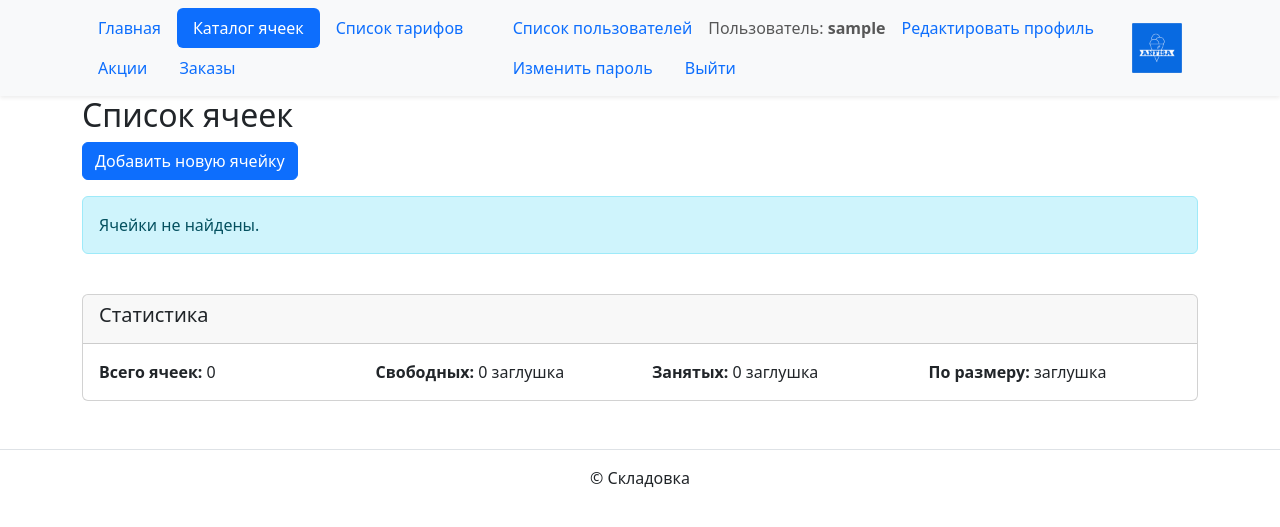
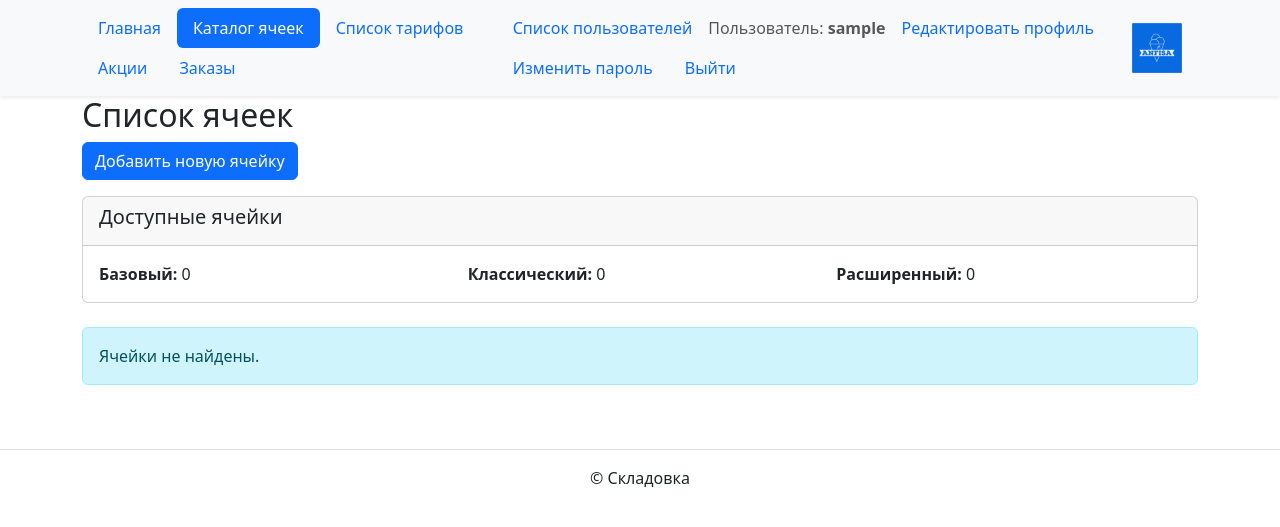
Before and after one commit to OsipovaDM/stockroom_1_0, a Django app: page /cells/ in a window 1280 px wide. Shown: the top 527 px of the page. Run offline with Django 4.2, Linux system fonts and the light colour scheme; the visitor is signed in with stand-in values (Sample User, id 1); data that the repository does not hold is empty; parts of the project's set-up code (start-up, migrations or seed data) failed here and were passed over; some libraries are stand-ins or nearby versions.

Commit message:
Контекст Ячеек для разных ролей

```diff
--- a/stockroom/data/views.py
+++ b/stockroom/data/views.py
@@ -48,6 +48,21 @@ class CellListView(ListView):
     model = Cell
     ordering = 'number'
     paginate_by = 5
+
+    def get_context_data(self, **kwargs):
+        context = {}
+        cells = Cell.objects.filter(is_active=True)
+        context['size_stats'] = {
+            'small': cells.filter(size='small').count(),
+            'medium': cells.filter(size='medium').count(),
+            'large': cells.filter(size='large').count(),
+        }
+
+        user = self.request.user
+        if user.is_authenticated or (user.is_staff or user.is_superuser):
+            context.update(super().get_context_data(**kwargs))
+
+        return context
 
 
 class CellCreateView(WorkerMixin, CellMixin, CellFormMixin, CreateView):
--- a/stockroom/templates/data/cell_list.html
+++ b/stockroom/templates/data/cell_list.html
@@ -14,6 +14,33 @@
       </div>
     {% endif %}
 
+    {% if size_stats %}
+      <div class="row mb-4">
+        <div class="col-12">
+          <div class="card">
+            <div class="card-header">
+              <h5>Доступные ячейки</h5>
+            </div>
+            <div class="card-body">
+              <div class="row">
+                <div class="col-md-4">
+                  <strong>Базовый: </strong> {{ size_stats.small }}
+                </div>
+                <div class="col-md-4">
+                  <strong>Классический: </strong> {{ size_stats.medium }}
+                </div>
+                <div class="col-md-4">
+                  <strong>Расширенный: </strong> {{ size_stats.large }}
+                </div>
+              </div>
+            </div>
+          </div>
+        </div>
+      </div>
+    {% endif %}
+
+    <!-- Для сотрудников -->
+    {% if user.is_authenticated or user.is_staff and user.is_superuser %}
       <div class="row">
         {% for cell in cell_list %}
           <div class="col-md-6 col-lg-4 mb-3">
@@ -38,8 +65,6 @@
                 </p>
               </div>
 
-            <!-- Блок кнопок с проверкой прав -->
-            {% if user.is_authenticated %}
               {%if user == cell.author or user.is_superuser %}
                 <div class="card-footer">
                     <div class="d-flex gap-2">
@@ -47,7 +72,6 @@
                     <a href="{% url 'data:cell_delete' cell.id %}" class="btn btn-sm btn-outline-danger">Удалить</a>
                     </div>
                 </div>
-              {% endif %}
               {% endif %}
             </div>
           </div>
@@ -59,37 +83,7 @@
           </div>
         {% endfor %}
       </div>
-
-    <!-- Статистика для админов -->
-    {% if user.is_staff or user.is_superuser %}
-      <div class="row mt-4">
-        <div class="col-12">
-          <div class="card">
-            <div class="card-header">
-              <h5>Статистика</h5>
-            </div>
-            <div class="card-body">
-              <div class="row">
-                <div class="col-md-3">
-                  <strong>Всего ячеек: </strong> {{ cell_list.count }}
-                </div>
-                <div class="col-md-3">
-                  <strong>Свободных: </strong> {{ cell_list|length|add:"0" }} заглушка  <!-- Заглушка, нужно передавать в контекст -->
-                </div>
-                <div class="col-md-3">
-                  <strong>Занятых:</strong> 0 заглушка <!-- Заглушка -->
-                </div>
-                <div class="col-md-3">
-                  <strong>По размеру: </strong> заглушка
-                  <!-- Можно добавить группировку по размеру -->
-                </div>
-              </div>
-            </div>
-          </div>
-        </div>
-      </div>
+      {% include "includes/paginator.html" %}
     {% endif %}
-
-    {% include "includes/paginator.html" %}
   </div>
 {% endblock %}
```
Lines whose indentation alone changed are shown as unchanged.
